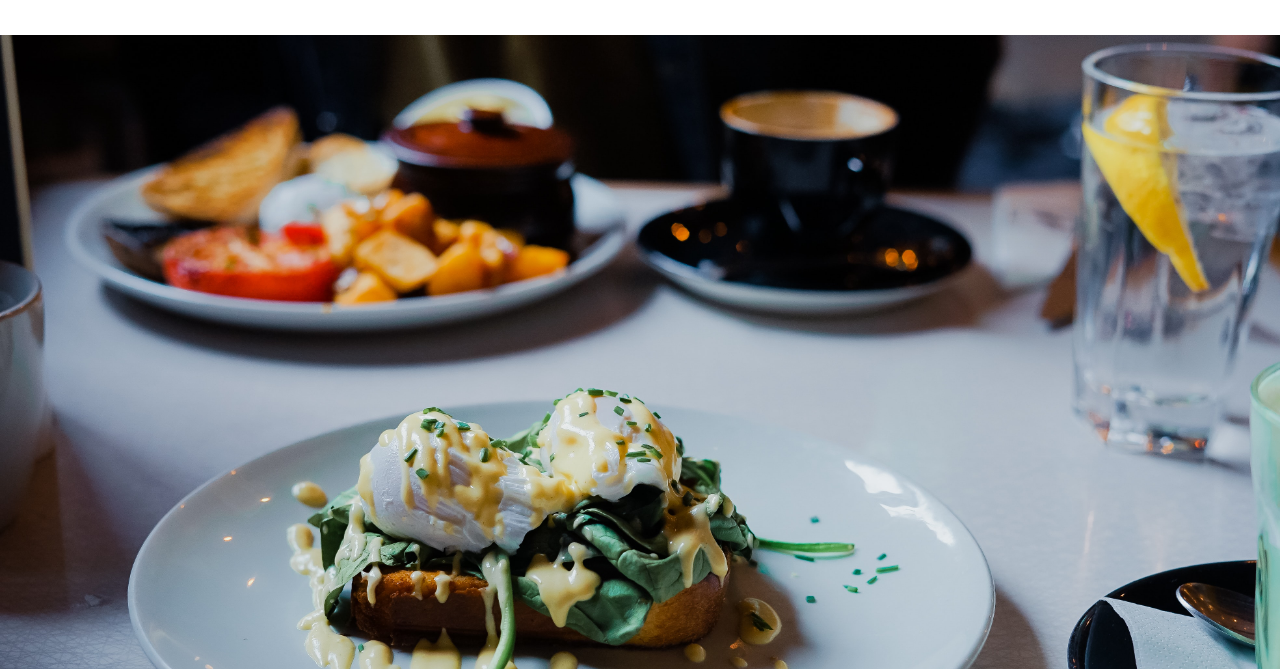
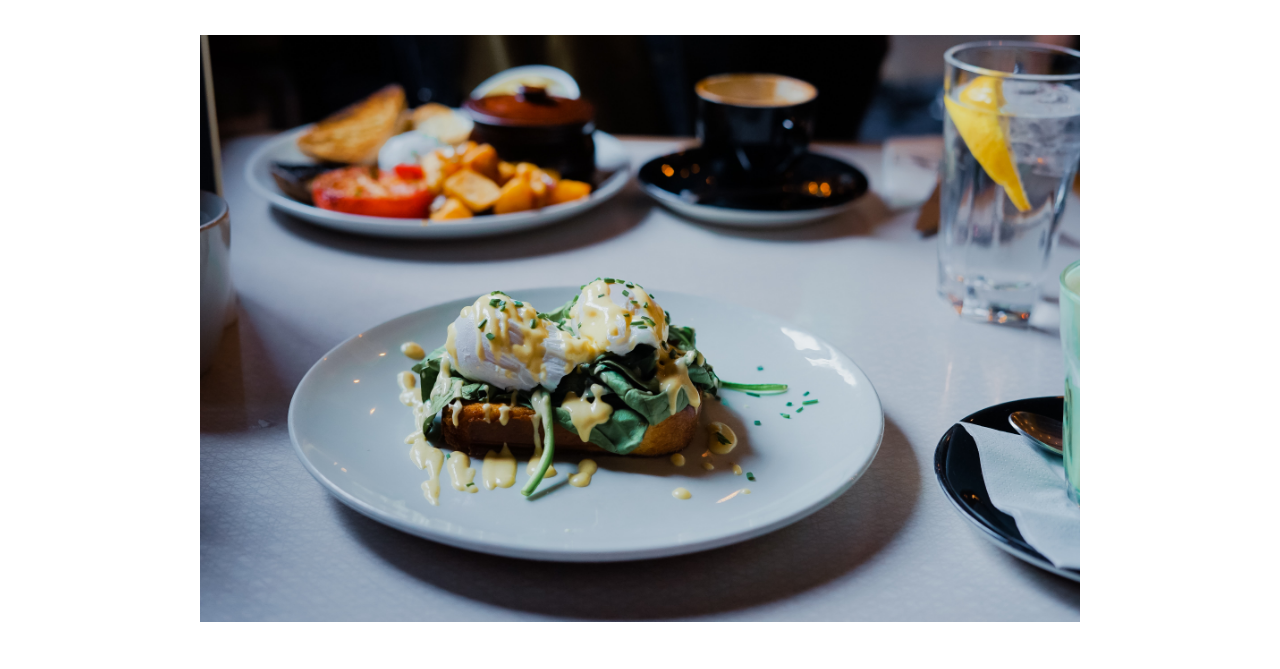
Before and after one commit to wdvproj/Ohmyfood-projet3, a plain HTML site: page menus/menu_A_la_francaise.html in a window 1280 px wide. Shown: the part 131-800 px from the top of the page. Drawn offline with nearby package versions, Linux system fonts and the light colour scheme; files that its build step writes are made by us from their sources; a web font is replaced by a local one.

Commit message:
Modification des sélecteurs

```diff
--- a/scss/pages/_menu.scss
+++ b/scss/pages/_menu.scss
@@ -5,13 +5,12 @@
 }
 
 .secondary-cards {
-    &__image-contenair {
+    &__image {
         @include media(desktop) {
             padding: 0px 200px;
         }
-    }
-
-    &__image {
-        object-fit: cover;
+        img {
+            object-fit: cover;
+        }
     }
 }
```
